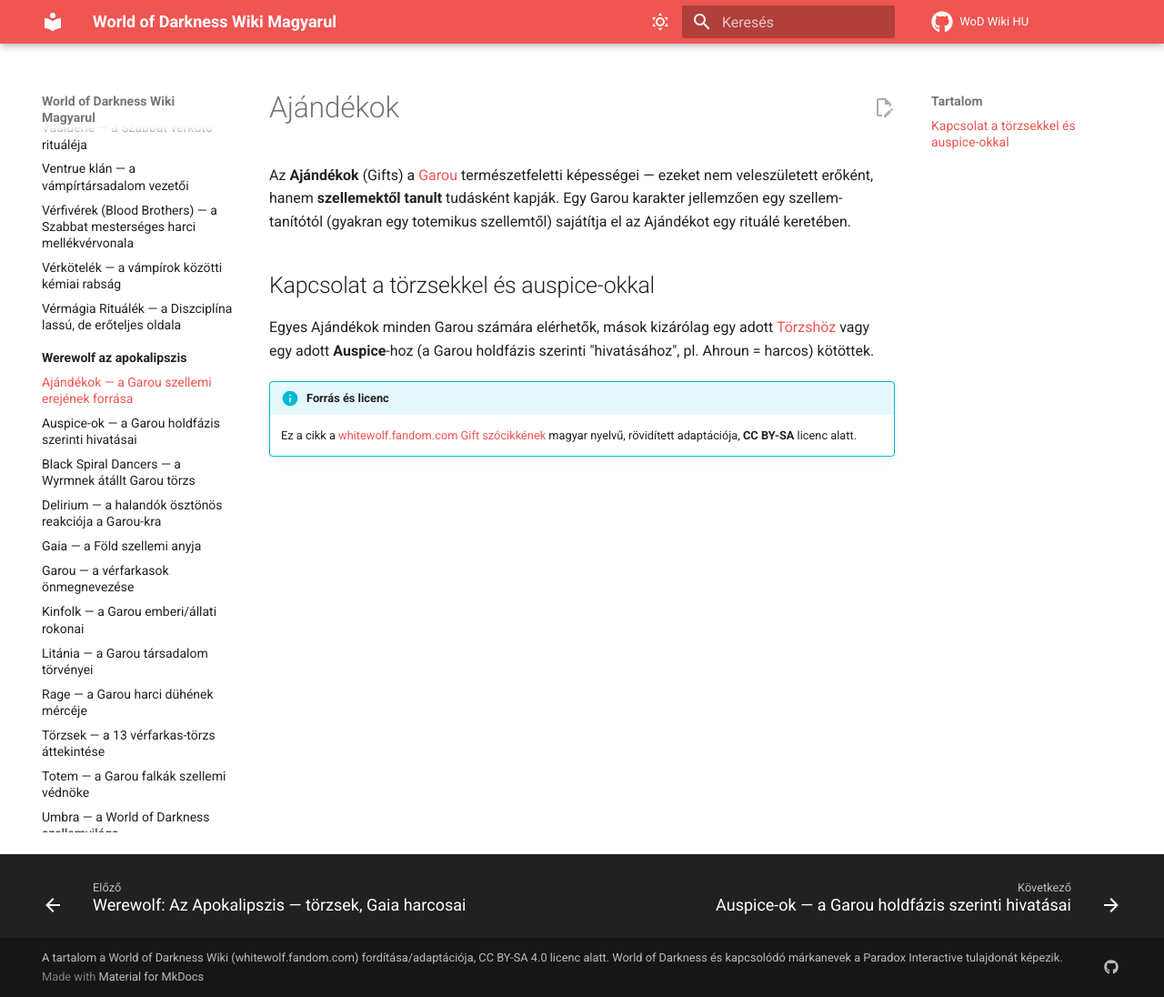
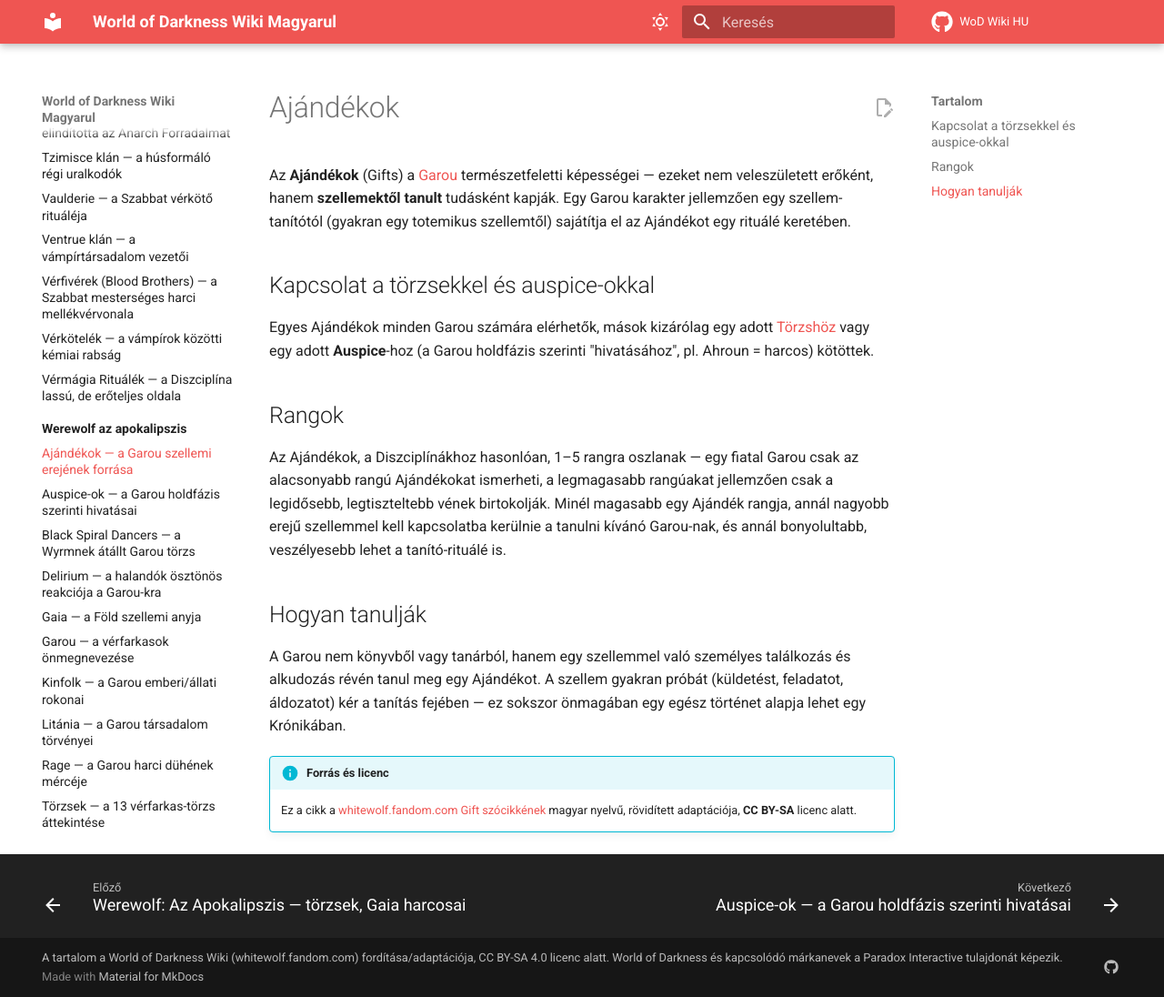
Before and after one commit to davidszentgyorgyi/wod-hu, an MkDocs documentation site: the page built from docs/werewolf-az-apokalipszis/ajandekok.md, in a window 1280 px wide and 1096 px high. Shown: the whole window at 91% size. Built offline with MkDocs 1.6.1 and Material for MkDocs 9.7.7, drawn with Linux system fonts in a browser that asks for light colours; comment, search, counter and statistics services are not loaded.

Commit message:
Expand Ajandekok article with rank system and spirit-bargain teaching
Original explanation of how Gift ranks 1-5 work and how a Garou learns
one through a bargain/task with a spirit, not from a book or teacher.

Co-Authored-By: Claude Sonnet 5 <noreply@anthropic.com>

```diff
--- a/docs/werewolf-az-apokalipszis/ajandekok.md
+++ b/docs/werewolf-az-apokalipszis/ajandekok.md
@@ -18,6 +18,21 @@ Egyes Ajándékok minden Garou számára elérhetők, mások kizárólag egy ado
 vagy egy adott **Auspice**-hoz (a Garou holdfázis szerinti "hivatásához", pl. Ahroun =
 harcos) kötöttek.
 
+## Rangok
+
+Az Ajándékok, a Diszciplínákhoz hasonlóan, 1–5 rangra oszlanak — egy fiatal Garou csak az
+alacsonyabb rangú Ajándékokat ismerheti, a legmagasabb rangúakat jellemzően csak a legidősebb,
+legtiszteltebb vének birtokolják. Minél magasabb egy Ajándék rangja, annál nagyobb erejű
+szellemmel kell kapcsolatba kerülnie a tanulni kívánó Garou-nak, és annál bonyolultabb,
+veszélyesebb lehet a tanító-rituálé is.
+
+## Hogyan tanulják
+
+A Garou nem könyvből vagy tanárból, hanem egy szellemmel való személyes találkozás és
+alkudozás révén tanul meg egy Ajándékot. A szellem gyakran próbát (küldetést, feladatot,
+áldozatot) kér a tanítás fejében — ez sokszor önmagában egy egész történet alapja lehet egy
+Krónikában.
+
 !!! info "Forrás és licenc"
     Ez a cikk a [whitewolf.fandom.com Gift szócikkének](https://whitewolf.fandom.com/wiki/Gift)
     magyar nyelvű, rövidített adaptációja, **CC BY-SA** licenc alatt.
```
